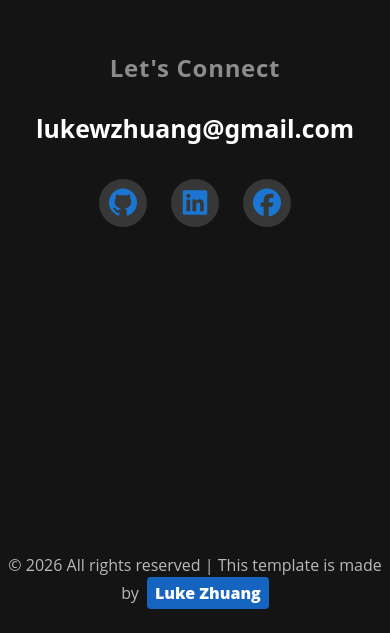
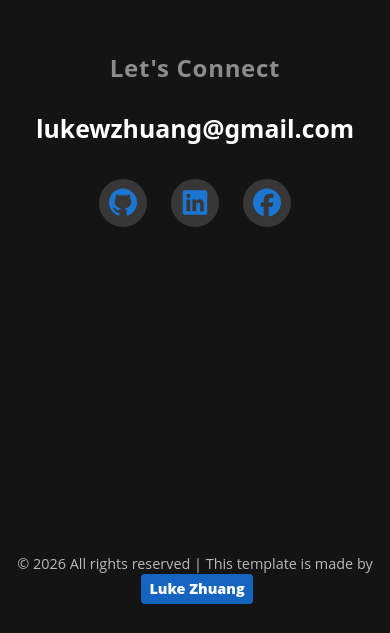
Before and after one commit to Luke7787/website-portfolio, a Next.js app in the folder luke-portfolio/: page / in a window 390 px wide. Shown: the part 3758-4391 px from the top of the page. Built offline with nearby package versions, Linux system fonts and the light colour scheme.

Commit message:
made text more visible in footer

```diff
--- a/luke-portfolio/src/app/page.tsx
+++ b/luke-portfolio/src/app/page.tsx
@@ -552,7 +552,8 @@ export default function Page() {
       <footer className="py-6 text-center">
         <p
           className="
-            text-[1rem]
+            text-[0.9rem]
+            sm:text-[1rem]
             font-medium
             text-white/70
             font-['Open_Sans',sans-serif]
@@ -566,8 +567,10 @@ export default function Page() {
               py-1
               ml-1
               text-white
+              text-[0.9rem]
+              sm:text-[1rem]
               font-extrabold
-            bg-[#1565C0]
+              bg-[#1565C0]
               rounded
               transition-transform
               duration-300
```
